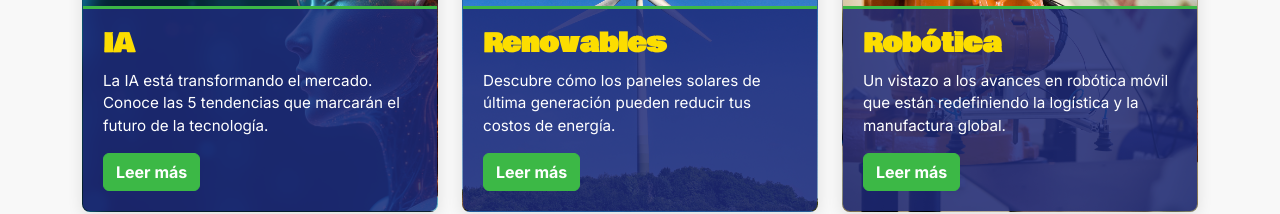
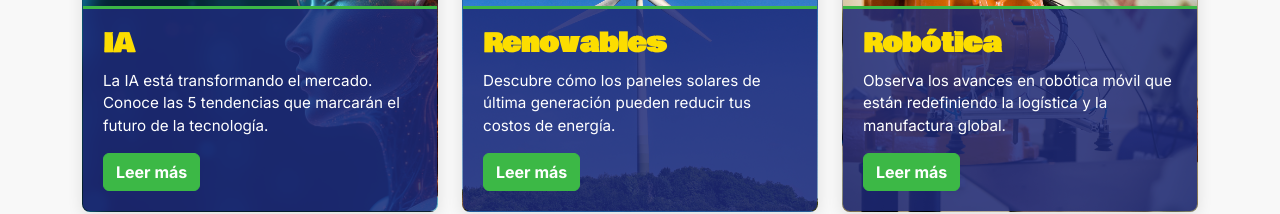
Before and after one commit to K-flogs/Graphic-Design-UOC, a plain HTML site: page index.html in a window 1280 px wide. Shown: the part 1257-1471 px from the top of the page. Drawn offline with nearby package versions, Linux system fonts and the light colour scheme.

Commit message:
correcciones

```diff
--- a/index.html
+++ b/index.html
@@ -82,7 +82,7 @@
                         <div class="card article-card" data-bg="img/fondo-articulo-3.jpg">
                             <div class="card-body">
                                 <h5 class="card-title">Robótica</h5>
-                                <p class="card-text description-text">Un vistazo a los avances en robótica móvil que están redefiniendo la logística y la manufactura global.</p>
+                                <p class="card-text description-text">Observa los avances en robótica móvil que están redefiniendo la logística y la manufactura global.</p>
                                 <a href="index.html" class="btn btn-primary">Leer más</a>
                             </div>
                         </div>
```
